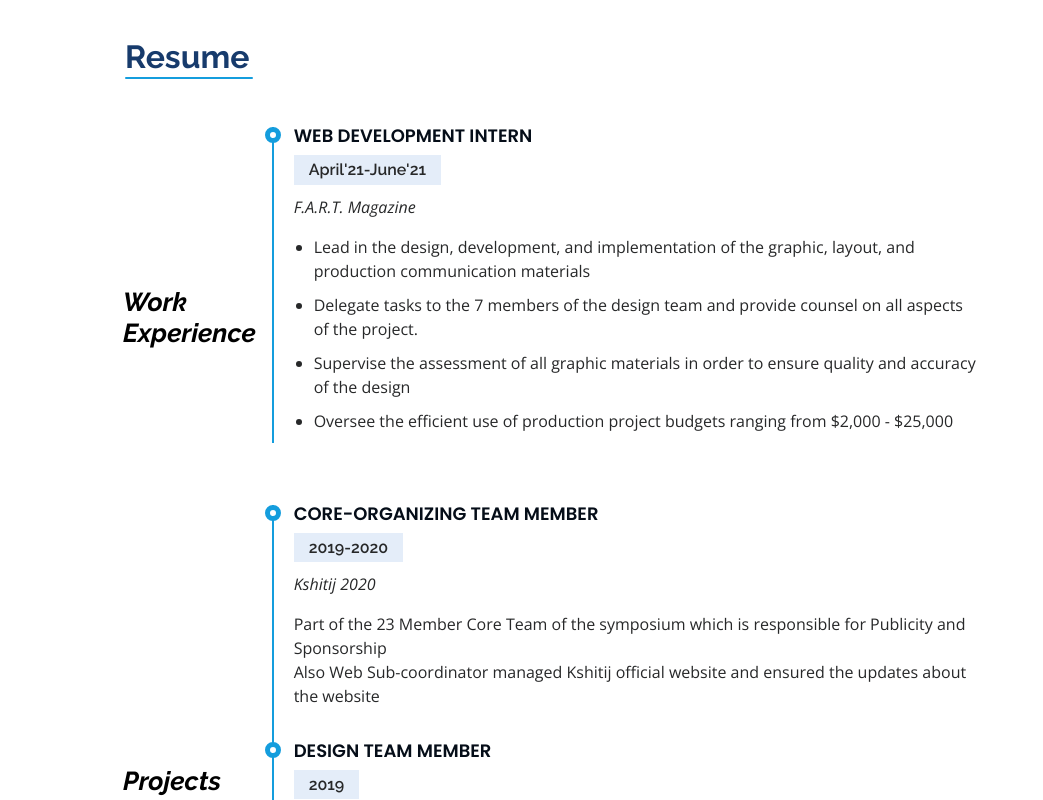
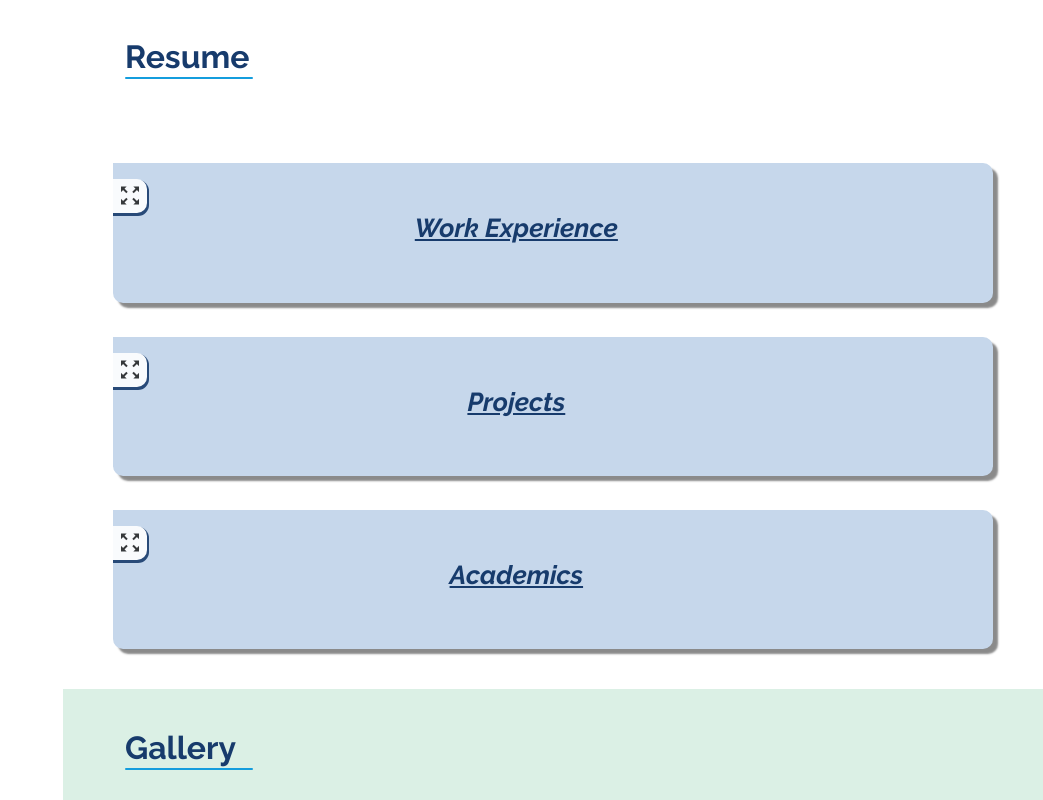
Before and after one commit to chaitanya-k17/Personal-Portfolio, a React (Create React App) app: page / in a window 1280 px wide. Shown: the part 1820-2620 px from the top of the page, without its empty margins (237-1280 px from the left). Built offline with nearby package versions, Linux system fonts and the light colour scheme.

Commit message:
Changes in the App

```diff
--- /dev/null
+++ b/public/404.html
@@ -0,0 +1,33 @@
+<!DOCTYPE html>
+<html>
+  <head>
+    <meta charset="utf-8">
+    <meta name="viewport" content="width=device-width, initial-scale=1">
+    <title>Page Not Found</title>
+
+    <style media="screen">
+      body { background: #ECEFF1; color: rgba(0,0,0,0.87); font-family: Roboto, Helvetica, Arial, sans-serif; margin: 0; padding: 0; }
+      #message { background: white; max-width: 360px; margin: 100px auto 16px; padding: 32px 24px 16px; border-radius: 3px; }
+      #message h3 { color: #888; font-weight: normal; font-size: 16px; margin: 16px 0 12px; }
+      #message h2 { color: #ffa100; font-weight: bold; font-size: 16px; margin: 0 0 8px; }
+      #message h1 { font-size: 22px; font-weight: 300; color: rgba(0,0,0,0.6); margin: 0 0 16px;}
+      #message p { line-height: 140%; margin: 16px 0 24px; font-size: 14px; }
+      #message a { display: block; text-align: center; background: #039be5; text-transform: uppercase; text-decoration: none; color: white; padding: 16px; border-radius: 4px; }
+      #message, #message a { box-shadow: 0 1px 3px rgba(0,0,0,0.12), 0 1px 2px rgba(0,0,0,0.24); }
+      #load { color: rgba(0,0,0,0.4); text-align: center; font-size: 13px; }
+      @media (max-width: 600px) {
+        body, #message { margin-top: 0; background: white; box-shadow: none; }
+        body { border-top: 16px solid #ffa100; }
+      }
+    </style>
+  </head>
+  <body>
+    <div id="message">
+      <h2>404</h2>
+      <h1>Page Not Found</h1>
+      <p>The specified file was not found on this website. Please check the URL for mistakes and try again.</p>
+      <h3>Why am I seeing this?</h3>
+      <p>This page was generated by the Firebase Command-Line Interface. To modify it, edit the <code>404.html</code> file in your project's configured <code>public</code> directory.</p>
+    </div>
+  </body>
+</html>
--- a/src/Components/LandingPage/LandingPage.js
+++ b/src/Components/LandingPage/LandingPage.js
@@ -7,7 +7,7 @@
          <section id="hero" class="d-flex flex-column justify-content-center align-items-center">
             <div class="hero-container" data-aos="fade-in">
                 <h1>Chaitanya Khiratkar</h1>
-                <p>I'm <span class="typed">Web-developer</span></p>
+                <p>I'm <span class="typed">Backend-developer</span></p>
             </div>
         </section>
         </>
--- a/src/Components/Resume/Resume.js
+++ b/src/Components/Resume/Resume.js
@@ -1,4 +1,190 @@
 import 'boxicons'
+import { useState } from 'react'
+
+const Data = [
+  {
+    title: "Work Experience",
+    content: [
+      {
+        title: "Web Development Intern",
+        time: "April'21-June'21",
+        company: "F.A.R.T. Magazine",
+        content: [
+          {
+            para: "Lead in the design, development, and implementation of the graphic, layout, and production communication materials"
+          },
+          {
+            para: "Lead in the design, development, and implementation of the graphic, layout, and production communication materials"
+          },
+          {
+            para: "Lead in the design, development, and implementation of the graphic, layout, and production communication materials"
+          },
+          {
+            para: "Lead in the design, development, and implementation of the graphic, layout, and production communication materials"
+          }
+        ]
+      }
+    ]
+  },
+  {
+    title: "Projects",
+    content: [
+      {
+        title: "Personal Portfolio",
+        time: "April'21-June'21",
+        company: "",
+        content: [
+          {
+            para: "Lead in the design, development, and implementation of the graphic, layout, and production communication materials"
+          },
+          {
+            para: "Lead in the design, development, and implementation of the graphic, layout, and production communication materials"
+          },
+          {
+            para: "Lead in the design, development, and implementation of the graphic, layout, and production communication materials"
+          },
+          {
+            para: "Lead in the design, development, and implementation of the graphic, layout, and production communication materials"
+          }
+        ]
+      },
+      {
+        title: "Lets Connect",
+        time: "April'21-June'21",
+        content: [
+          {
+            para: "Lead in the design, development, and implementation of the graphic, layout, and production communication materials"
+          },
+          {
+            para: "Lead in the design, development, and implementation of the graphic, layout, and production communication materials"
+          },
+          {
+            para: "Lead in the design, development, and implementation of the graphic, layout, and production communication materials"
+          },
+          {
+            para: "Lead in the design, development, and implementation of the graphic, layout, and production communication materials sdsasdasd"
+          }
+        ]
+      },
+    ]
+  },
+  {
+    title: "Academics",
+    content: [
+      {
+        title: "B.Tech",
+        time: "2018 - 2022",
+        company: "Indian Institute of Technology, Kharagpur",
+        content: [
+          {
+            para: "Lead in the design, development, and implementation of the graphic, layout, and production communication materials"
+          },
+          {
+            para: "Lead in the design, development, and implementation of the graphic, layout, and production communication materials"
+          },
+          {
+            para: "Lead in the design, development, and implementation of the graphic, layout, and production communication materials"
+          },
+          {
+            para: "Lead in the design, development, and implementation of the graphic, layout, and production communication materials"
+          }
+        ]
+      },
+      {
+        title: "HSC-Maharashtra State Board",
+        time: "2016 - 2018",
+        company:"Arts Commerce and Science College,Chandrapur",
+        content: [
+          {
+            para: "Lead in the design, development, and implementation of the graphic, layout, and production communication materials"
+          },
+          {
+            para: "Lead in the design, development, and implementation of the graphic, layout, and production communication materials"
+          },
+          {
+            para: "Lead in the design, development, and implementation of the graphic, layout, and production communication materials"
+          },
+          {
+            para: "Lead in the design, development, and implementation of the graphic, layout, and production communication materials sdsasdasd"
+          }
+        ]
+      },
+      {
+        title: "SSC-CBSE",
+        time: "2008 - 2016",
+        company:"Macaroon Students' Academy CBSE School, Wani",
+        content: [
+          {
+            para: "Lead in the design, development, and implementation of the graphic, layout, and production communication materials"
+          },
+          {
+            para: "Lead in the design, development, and implementation of the graphic, layout, and production communication materials"
+          },
+          {
+            para: "Lead in the design, development, and implementation of the graphic, layout, and production communication materials"
+          },
+          {
+            para: "Lead in the design, development, and implementation of the graphic, layout, and production communication materials sdsasdasd"
+          }
+        ]
+      },
+    ]
+  },
+]
+
+const CardItem = ({ content }) => {
+  return (
+    <div className="resume-item">
+      <h4>{content.title}</h4>
+      <h5> {content.time} </h5>
+      <p><em> {content.company} </em></p>
+      <ul>
+        {
+          content.content.map((para, index) => {
+            return (
+              <>
+                <li> {para.para} </li>
+              </>
+            )
+          })
+        }
+      </ul>
+    </div>
+  )
+}
+
+const Card = ({ element }) => {
+
+  const [select, setselect] = useState(false)
+
+  return (
+    <>
+          <div className="switch" onClick={() => { setselect(prv => { return !prv }) }}>{select ? <i class='bx bx-exit-fullscreen'></i>:<i class='bx bx-expand'></i> }  </div>
+      <div className="content">
+        <h3 className={select ? "resume-title col-lg-3 col-12" : "resume-title col-lg-11 col-12"}>{element.title}
+        </h3>
+        <div className={select ? "col-lg-8 my-auto" : "col-lg-0 d-none "} data-aos="fade-up">
+          {
+            element.content.map((ele, index) => {
+              return (
+                <>
+                  < CardItem
+                    key={index}
+                    content={ele}
+                  />
+                </>
+              )
+            })
+          }
+        </div>
+      </div>
+
+
+    </>
+  )
+}
+
+
 
 function Resume() {
   return (
@@ -8,14 +194,20 @@
 
           <div className="section-title">
             <h2>Resume</h2>
-            {/* <p>Magnam dolores commodi suscipit. Necessitatibus eius consequatur ex aliq
-            uid fuga eum quidem. Sit sint consectetur velit. Quisquam quos quisquam c
-            upiditate. Et nemo qui impedit suscipit alias ea. Quia fugiat sit in iste
-             officiis commodi quidem hic quas.</p> */}
           </div>
 
-          <div className="row justify-content-center align-items-center">
-            <h3 className="resume-title col-lg-2 ">Work Experience</h3>
+          <div className="row  ">
+            {
+              Data.map((element, index) => {
+                return (
+                  < Card
+                    element={element}
+                  />
+                )
+
+              })
+            }
+            {/* <h3 className="resume-title col-lg-2 ">Work Experience</h3>
             <div className="col-lg-10 mb-5" data-aos="fade-up">
               <div className="resume-item">
                 <h4>Web Development Intern</h4>
@@ -103,6 +295,7 @@
               </div>
 
             </div>
+           */}
           </div>
 
         </div>
--- a/src/Components/Skills/Skills.js
+++ b/src/Components/Skills/Skills.js
@@ -7,7 +7,7 @@
   return (
     <>
 
-      <section id="skills" class="skills section-bg">
+      <section id="skills" class="skills">
         <div class="container">
 
           <div class="section-title">
--- a/src/Style.css
+++ b/src/Style.css
@@ -1,4 +1,4 @@
-
+/* Hex code: #d9a5b3, #1868ae, #c6d7eb  */
 body {
     font-family: "Open Sans", sans-serif;
     color: #272829;
@@ -152,7 +152,7 @@
   .nav-menu a {
     display: flex;
     align-items: center;
-    color: #a8a9b4;
+    color: #ffffff;
     padding: 12px 15px;
     margin-bottom: 8px;
     transition: 0.3s;
@@ -162,12 +162,12 @@
   .nav-menu a i {
     font-size: 24px;
     padding-right: 8px;
-    color: #6f7180;
+    color: #ffffff;
   }
 
   .nav-menu a:hover, .nav-menu .active, .nav-menu li:hover > a {
     text-decoration: none;
-    color: #fff;
+    color: #149ddd;
   }
 
   .nav-menu a:hover i, .nav-menu .active i, .nav-menu li:hover > a i {
@@ -292,7 +292,7 @@
   }
 
   .section-bg {
-    background: #eaf0fb !important;
+    background: #dae4f8 !important;
   }
 
   .section-title {
@@ -413,6 +413,9 @@
   /*--------------------------------------------------------------
   # Akills
   --------------------------------------------------------------*/
+  .skills{
+    background-color: rgb(234, 240, 251) !important;
+  }
   .skills .progress {
     height: 60px;
     display: block;
@@ -451,23 +454,67 @@
   /*--------------------------------------------------------------
   # Resume
   --------------------------------------------------------------*/
+  .resume{
+    background-color: #ffffff !important;
+
+  }
+
+  .resume .content {
+    display: flex !important;
+    padding: 40px 0px !important;
+    align-items: center !important;
+    overflow: hidden;
+    background-color: #c6d7eb;
+    /* z-index: 1000; */
+    border-top-right-radius: 10px;
+    border-bottom-right-radius: 10px;
+    border-bottom-left-radius: 10px;
+    box-shadow: 5px 5px 2px 0px #00000075;
+  }
+
+
   .resume .resume-title {
     font-size: 26px;
     font-weight: 700;
-    margin-top: 20px;
-    margin-bottom: 20px;
-    color: #000000;
-    /* text-decoration: underline; */
+    color: #173b6c;
     padding: 10px;
     font-style: italic;
-    transition: width 3s ;
+    transition: width 2s ease;
+    text-align: center;
+    text-decoration: underline;
+    /* background-color: red; */
+    display: grid;
+    height: 100%;
+    align-items: center;
   }
+  .resume  .switch{
+    position: relative;
+    bottom: -50px !important;
+    width: auto;
+    opacity: 0.9;
+    background-color: white;
+    border-bottom-right-radius: 10px;
+    border-top-right-radius: 10px;
+    font-size: x-large;
+    display: flex;
+    /* z-index: 10000; */
+    justify-content: center;
+    align-items: center;
+    padding: 5px;
+    box-shadow: 1px 2px 0px 1px #173b6c;
+  }
+  .resume  .switch:hover{
+    transform: scale(1.01);
+  }
+
 
   .resume .resume-item {
     padding: 0 0 20px 20px;
     margin-top: -2px;
     border-left: 2px solid #149ddd;
     position: relative;
+    transition: width 2s  ease-in-out,display 3s ease;
+
   }
 
   .resume .resume-item h4 {
@@ -482,7 +529,7 @@
 
   .resume .resume-item h5 {
     font-size: 16px;
-    background: #e4edf9;
+    background: #fafafa;
     padding: 5px 15px;
     display: inline-block;
     font-weight: 600;
@@ -509,8 +556,25 @@
     border-radius: 50px;
     left: -9px;
     top: 0;
-    background: #ffffff;
+    background: #b9d8c8;
     border: 5px solid #149ddd;
+  }
+
+  @media (max-width: 1000px) {
+    .resume .content {
+      display: initial !important;
+      justify-content: center !important;
+    }
+    .resume .resume-title{
+      display: flex !important;
+      margin: 40px 0px;
+      height: inherit;
+      justify-content: center;
+    }
+    .resume .resume-item{
+      margin: 0px 20px !important;
+    }
+
   }
 
   /*--------------------------------------------------------------
```
Lines whose indentation alone changed are shown as unchanged.
